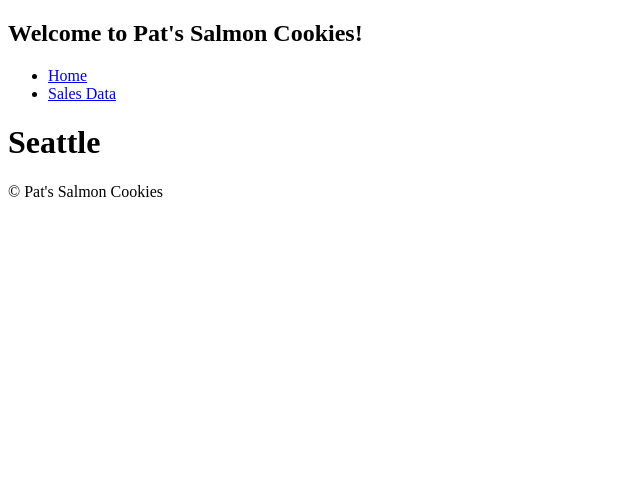
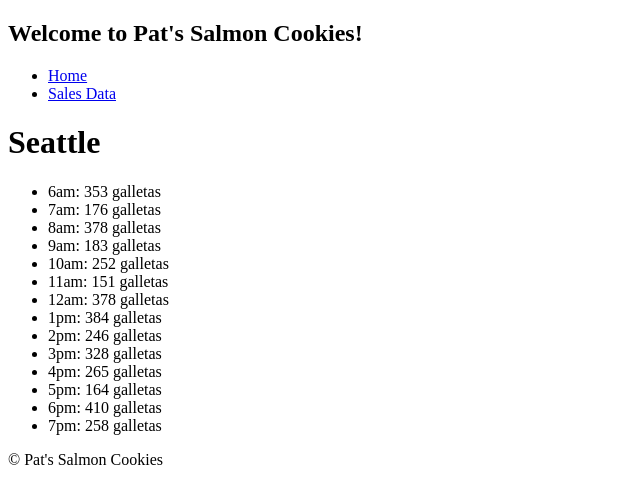
Before and after one commit to RMDR2001/cookie-stand, a plain HTML site: page sales.html in a window 1280 px wide. Shown: the whole page, without its empty margins (0-640 px from the left). Drawn offline with Linux system fonts and the light colour scheme.

Commit message:
Lista de ventas de Seattle

```diff
--- a/js/app.js
+++ b/js/app.js
@@ -1,31 +1,41 @@
 'use stric';
 
+document.addEventListener('DOMContentLoaded', function() {
+
     function getRandomInt(min, max){
-    return Math.random() * (max - min) + min;
+        min = Math.ceil(min);
+        max = Math.floor(max);
+        return Math.floor(Math.random() * (max - min + 1) + min);
     }
 
-const seatle = {
-    locationName: 'Seatle',
+    const seattle = {
+        locationName: 'Seattle',
         minCustomerPerHour: 23,
         maxCustomerPerHour: 65,
         averageCustomerPerHour:6.3,
         cookiesEachHour:[],
+        totalCookies: 0,
 
         estimateSales: function() {
             const cookiesEachHour = [];
             for (let i = 6; i <=19; i++){
-            const customer = getRandomInt(this.minCustomerPerHour, this.maxCustomerPerHour);
-            const cookiesSold = Math.round(customer * this.averageCustomerPerHour);
-            cookiesEachHour.push(`${i < 12 ? i + 'am' : (i-12) + 'pm'}: ${cookiesSold} galletas`)
+                const customers = getRandomInt(this.minCustomerPerHour, this.maxCustomerPerHour);
+                const cookiesSold = Math.round(customers * this.averageCustomerPerHour);
+                cookiesEachHour.push(`${i <= 12 ? i + 'am' : (i-12) + 'pm'}: ${cookiesSold} galletas`)
+                this.totalCookies += cookiesSold;
             }
-        return cookiesEachHour;
-    },
-    estimate: function() {
-        this.cookiesEachHour = this.estimateSales(this);
+            this.cookiesEachHour = cookiesEachHour;
         }
     }
 
-seatle.estimate();
+    seattle.estimateSales();
 
-const salesSeatle = document.getElementById('salesSeatle');
-const salesDataSeatle = seatle.cookiesEachHour
+    const salesSeattle = document.getElementById('salesSeattle');
+
+    for (let i = 0; i < seattle.cookiesEachHour.length; i++) {
+        const item = seattle.cookiesEachHour[i];
+        const listItem = document.createElement('li');
+        listItem.textContent = item;
+        salesSeattle.appendChild(listItem);
+    }
+});
--- a/sales.html
+++ b/sales.html
@@ -3,6 +3,7 @@
 <head>
     <meta charset="UTF-8">
     <meta name="viewport" content="width=device-width, initial-scale=1.0">
+    <script src="js/app.js"></script>
     <title>Pat's Salmon Cookies | Sales Data</title>
 </head>
 <body>
@@ -25,13 +26,12 @@
     </header>
     <main>
         <h1>Seattle</h1>
-        <ul id="salesSeatle">
+        <ul id="salesSeattle">
 
         </ul>
     </main>
     <footer>
         <p>© Pat's Salmon Cookies</p>
     </footer>
-    <script src="app.js"></script>
 </body>
 </html>
```
Lines whose indentation alone changed are shown as unchanged.
